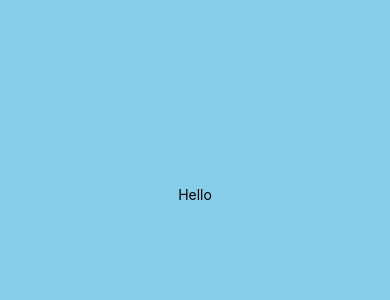
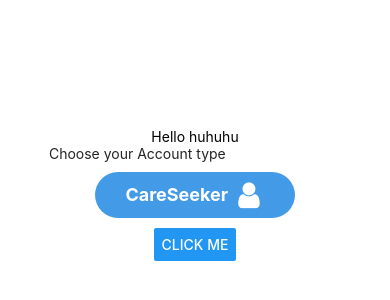
Before and after one commit to sadia-ahmmed/AgeWell-Frontend, a React Native app: screen / in a window 390 px wide. Shown: the part 228-528 px from the top of the page. Built offline with nearby package versions, Linux system fonts and the light colour scheme; grey boxes are pictures that could not be loaded.

Commit message:
first commit

```diff
--- a/App.js
+++ b/App.js
@@ -1,13 +1,16 @@
 import { StatusBar } from 'expo-status-bar';
 import { Button, TouchableWithoutFeedback, StyleSheet, Text, View , Image, SafeAreaView, TouchableOpacity} from 'react-native';
 
+import AccountSelection from './src/screens/account-selection';
+
 export default function App() {
-
   return (
 
     <SafeAreaView style={styles.container}>
-      <Text>Hello</Text>
-      <StatusBar style="auto" />
+      <Text>Hello huhuhu</Text>
+      <AccountSelection />
+      <Button title="Click Me" onPress={() => alert('Button Clicked')} />
+
     </SafeAreaView>
   );
 }
@@ -15,7 +18,7 @@ export default function App() {
 const styles = StyleSheet.create({
   container: {
     flex: 1,
-    backgroundColor: 'skyblue',
+    backgroundColor: 'white',
     alignItems: 'center',
     justifyContent: 'center',
   },
--- /dev/null
+++ b/src/screens/account-selection.js
@@ -0,0 +1,54 @@
+import  { useEffect, useState } from "react";
+import { StyleSheet, View, Icon } from "react-native";
+import {Button, Image, Text } from '@rneui/themed';
+
+
+
+function AccountSelection() {
+   // const [appointments, setAppointments] = useState([]);
+
+   // useEffect(() => {
+    //  fetchAppointments();
+   // }, []);
+
+    return (
+        <View>
+
+            <Text> Choose your Account type  </Text>
+            <Button
+
+                icon={{
+                name: 'user',
+                type: 'font-awesome',
+                size: 30,
+                color: 'white',
+              }}
+
+              title="CareSeeker"
+
+              iconRight
+              iconContainerStyle={{ marginLeft: 10 }}
+              titleStyle={{ fontWeight: '700' }}
+              buttonStyle={{
+                backgroundColor: 'rgba(67, 155, 232, 1)',
+                borderColor: 'transparent',
+                borderWidth: 0,
+                borderRadius: 30,
+              }}
+              containerStyle={{
+                width: 200,
+                marginHorizontal: 50,
+                marginVertical: 10,
+              }}
+            >
+
+            </Button>
+            <Image
+                source={{ uri: 'https://i.imgur.com/TkIrScD.png' }}
+            />
+        </View>
+      );
+    }
+
+
+    export default AccountSelection;
```
Also changed, not shown: package.json (+6 -1 lines), src/screens/CareGiver.js (added, +61 -0 lines), 1 other file (tests, documents, lock files or other folders).
